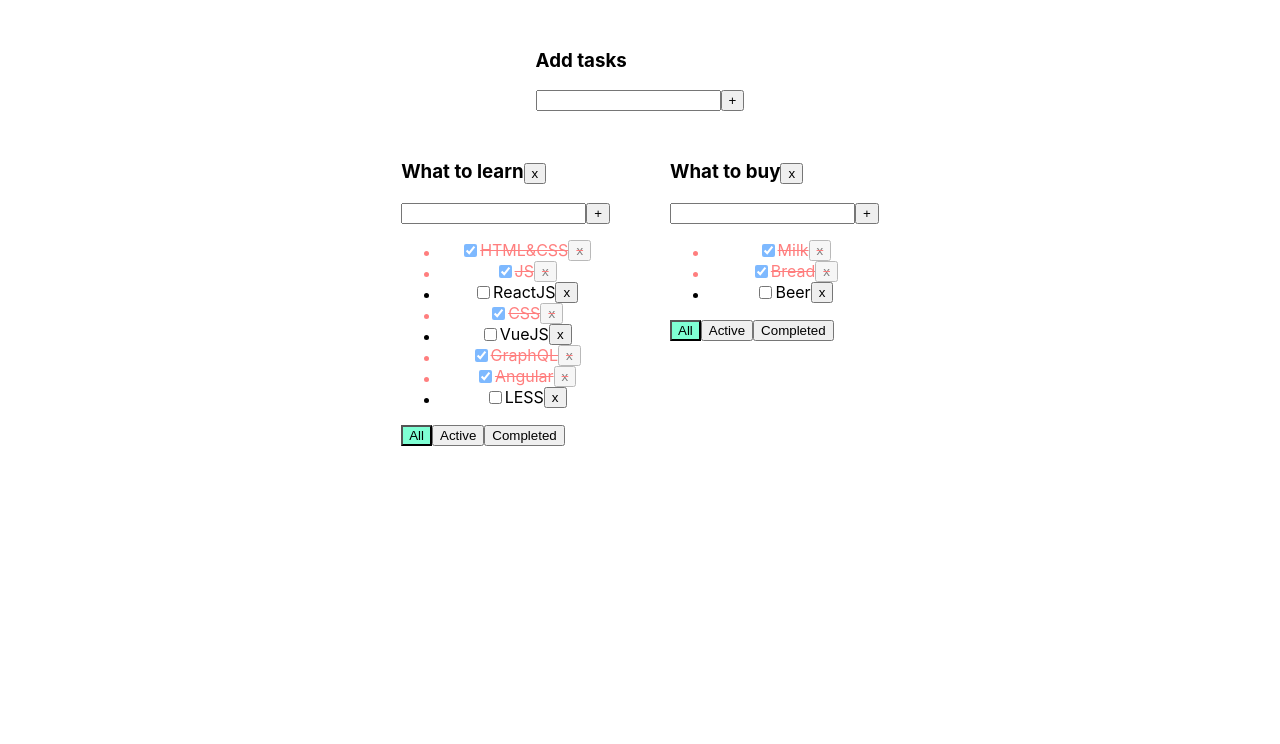
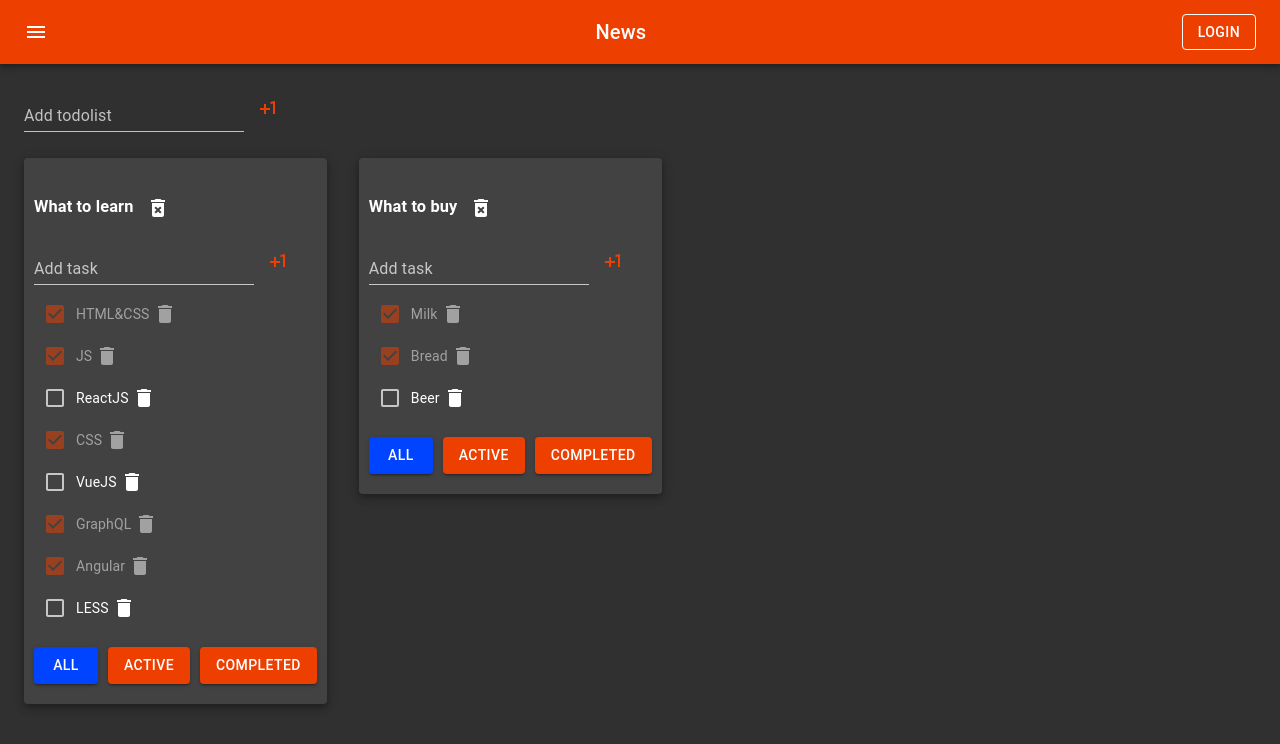
Before and after one commit to Vlad06091992/ToDoLIst-react-typescript, a React (Create React App) app: page / in a window 1280 px wide. Shown: the top 744 px of the page. Built offline with nearby package versions, Linux system fonts and the light colour scheme.

Commit message:
lesson 7

```diff
--- a/package.json
+++ b/package.json
@@ -4,10 +4,8 @@
   "version": "0.1.0",
   "private": true,
   "dependencies": {
-    "@emotion/react": "^11.10.5",
-    "@emotion/styled": "^11.10.5",
-    "@mui/icons-material": "^5.10.16",
-    "@mui/material": "^5.10.16",
+    "@material-ui/core": "^4.12.4",
+    "@material-ui/icons": "^4.11.3",
     "@testing-library/jest-dom": "^4.2.4",
     "@testing-library/react": "^9.3.2",
     "@testing-library/user-event": "^7.1.2",
--- a/src/AddItemForm.tsx
+++ b/src/AddItemForm.tsx
@@ -1,9 +1,11 @@
 import React, {KeyboardEvent, useState} from "react";
 import './App.css';
+import {IconButton, TextField} from "@material-ui/core";
+import PlusOneIcon from '@material-ui/icons/PlusOne';
 
 
 type AddItemFormPropsType = {
-    title:string
+    placeholder:string
     addItem:(title: string)=>void
 
 }
@@ -40,16 +42,20 @@ export const AddItemForm = (props:AddItemFormPropsType) => {
         <div>
 
             <div className={"flex"}>
-                <input value={title}
-                       onChange={onChangeSetLocalItem}
-                       onKeyDown={onKeyDownEnterAddItem}
-                       className={error ? "error" : ""}
+                <TextField label={props.placeholder}
+                           value={title}
+                           onChange={onChangeSetLocalItem}
+                           onKeyDown={onKeyDownEnterAddItem}
+                           error={!!error}
+                           helperText={error? "Ttile is required" : ""}
                 />
-                <button onClick={onClickAddItem}>+</button>
 
+                <IconButton onClick={onClickAddItem} >
+                  <PlusOneIcon color={"primary"}/>
+                </IconButton>
 
             </div>
-            {error && <div className={error ? "error-message" : ""}>Title is required</div>}
+
 
 
 
--- a/src/App.css
+++ b/src/App.css
@@ -1,14 +1,6 @@
-.App {
-  padding: 30px;
-}
 
-.header{
-display: flex;
-  justify-content: center;
-}
-
-.App > div {
-  /*margin-right: 50px;*/
+h3{
+  margin-bottom:5px;
 }
 
 .error{
@@ -25,7 +17,6 @@ display: flex;
 
 .is-done {
   opacity: 0.5;
-  color:red;
   text-decoration: line-through;
 }
 
@@ -34,7 +25,7 @@ input,button{
 }
 
 .flex{
+  align-items: center;
   display: flex;
-  justify-content: center;
   flex-wrap: wrap;
 }
--- a/src/App.tsx
+++ b/src/App.tsx
@@ -5,19 +5,12 @@ import {TaskType} from "./Todolist";
 import {useState} from "react";
 import {v1} from "uuid";
 import {AddItemForm} from "./AddItemForm";
-import {EditableSpan} from "./EditableSpan";
+import {AppBar, Button, Container, Grid, IconButton, Paper, Toolbar, Typography} from "@material-ui/core";
+import {Menu} from "@material-ui/icons";
 
 
 export type TasksArrayType = Array<TaskType>
 export type FilterType = "all" | "active" | "complete"
-
-export type changeTaskTitleType = {
-    todolistId: string
-    taskId: string
-    title: string
-}
-
-
 type TodolistsType = {
     id: string
     title: string
@@ -58,6 +51,7 @@ function App() {
         setTask({...tasks, [todolistId]: tasks[todolistId].map(t => t.id == taskId ? {...t, title} : t)})
 
     }
+
     function addTodolist(title: string) {
         const newTodolistId = v1()
         const newTodolist: TodolistsType = {id: newTodolistId, title: title, filter: "all"}
@@ -65,15 +59,18 @@ function App() {
         setTask({...tasks, [newTodolistId]: []})
 
     }
+
     function addTask(title: string, todolistId: string) {
         let newTask: TaskType = {id: v1(), title: title, isDone: false,}
-        setTask({...tasks, [todolistId]:tasks[todolistId] = [newTask,...tasks[todolistId]]})
+        setTask({...tasks, [todolistId]: tasks[todolistId] = [newTask, ...tasks[todolistId]]})
     }
+
     function removeTodolist(todolistId: string) {
         setTodolists(todolists.filter(el => el.id != todolistId))
         delete tasks[todolistId]
         setTask({...tasks})
     }
+
     function changeTaskStatus(todolistId: string, change: boolean, taskId: string) {
 
         let task = tasks[todolistId].find(el => el.id == taskId)
@@ -82,10 +79,12 @@ function App() {
             setTask({...tasks})
         }
     }
+
     function removeTask(todolistId: string, taskId: string) {
         tasks[todolistId] = tasks[todolistId].filter(el => taskId != el.id)
         setTask({...tasks})
     }
+
     function ChangeFilter(value: FilterType, taskId: string) {
         let todolist = todolists.find(el => el.id == taskId)
         if (todolist) {
@@ -94,21 +93,7 @@ function App() {
         setTodolists([...todolists])
     }
 
-
-    return (
-        <div className="App">
-            <div className={"header"}>
-                <div>
-                    <h3>Add tasks</h3>
-                    <AddItemForm title={"Add Tasks"} addItem={addTodolist}/>
-                </div>
-
-            </div>
-
-
-            <div className={"flex"}>
-
-                {todolists.map((el: TodolistsType) => {
+    const todolistComponents = todolists.map((el: TodolistsType) => {
         let AllCurrentTask = tasks[el.id]    //массив тасок
         let tasksForTodoLists = AllCurrentTask   //массив отфильтрованных тасок
 
@@ -121,7 +106,14 @@ function App() {
         if (el.filter == "active") {
             tasksForTodoLists = AllCurrentTask.filter(el => el.isDone == false)
         }
-                    return <Todolist
+        return (
+            <Grid item key={el.id}>
+                <Paper
+                    elevation={5}
+                    style={{
+                        padding: "10px"
+                    }}>
+                    <Todolist
                         changeTaskTitle={changeTaskTitle}
                         key={el.id}
                         todolistId={el.id}
@@ -134,13 +126,36 @@ function App() {
                         changeTaskStatus={changeTaskStatus}
                         removeTodolist={removeTodolist}
                     />
-                })}
-            </div>
+                </Paper>
+            </Grid>
+        )
+    })
 
 
+    return (
+        <div className="App">
+            <AppBar position="static">
+                <Toolbar style={{justifyContent: "space-between"}}>
+                    <IconButton edge="start" color="inherit" aria-label="menu">
+                        <Menu/>
+                    </IconButton>
+                    <Typography variant="h6">
+                        News
+                    </Typography>
+                    <Button variant={"outlined"} color="inherit">Login</Button>
+                </Toolbar>
+            </AppBar>
+            <Container fixed={true} style={{paddingTop: "20px"}}>
+                <Grid container={true}>
+                    <AddItemForm placeholder="Add todolist" addItem={addTodolist}/>
+                </Grid>
+                <Grid container={true}
+                      spacing={4}
+                      style={{marginTop: "10px"}}
+                >{todolistComponents}</Grid>
+            </Container>
         </div>
-
-    );
+    )
 };
 
 export default App;
--- a/src/Todolist.tsx
+++ b/src/Todolist.tsx
@@ -1,11 +1,11 @@
 import React, {ChangeEvent, useState} from "react";
-import {TasksArrayType} from "./App";
 import {FilterType} from "./App";
-import {KeyboardEvent} from "react";
 import './App.css';
 import {AddItemForm} from "./AddItemForm";
-import {v1} from "uuid";
 import {EditableSpan} from "./EditableSpan";
+import {Button, Checkbox, IconButton, List, ListItem, Paper} from "@material-ui/core";
+import DeleteIcon from '@material-ui/icons/Delete';
+import DeleteForeverIcon from '@material-ui/icons/DeleteForever';
 
 type TodolistProps = {
     removeTodolist: (todolistId: string) => void
@@ -42,6 +42,10 @@ export const Todolist = (props: TodolistProps) => {
         props.ChangeFilter("complete", props.todolistId)
     }
 
+    const removeTodoloist = () => {
+        props.removeTodolist(props.todolistId)
+    }
+
     const todolistElements = props.tasks.map((el: TaskType) => {
         const changeTaskStatus = (event: ChangeEvent<HTMLInputElement>) => {
             let newIsDoneValue = event.currentTarget.checked
@@ -50,47 +54,62 @@ export const Todolist = (props: TodolistProps) => {
         const changeTaskTitle = (title: string) => {
             props.changeTaskTitle(props.todolistId, el.id, title)
         }
-        const removeTask = () =>{
-            props.removeTask(props.todolistId,el.id)
+        const removeTask = () => {
+            props.removeTask(props.todolistId, el.id)
         }
         return (
-            <li key={el.id} className={el.isDone ? "is-done" : ""}>
+
+                <ListItem style={{padding: "0"}}
+                          key={el.id}
+                          className={el.isDone ? "is-done" : ""}>
                     <div className={"flex"}>
-                    <input type="checkbox" onChange={changeTaskStatus} checked={el.isDone}/>
+                        <Checkbox
+                            color={"primary"}
+                            checked={el.isDone}
+                            onChange={changeTaskStatus}
+                        />
                         <EditableSpan
                             title={el.title}
                             changeTaskTitle={changeTaskTitle}/>
-                    <button onClick={() => {
-                        removeTask()
-                    }}>x
-                    </button>
+                        <IconButton size={"small"} onClick={removeTask}>
+                            <DeleteIcon/>
+                        </IconButton>
                     </div>
-            </li>
+                </ListItem>
+
+
 
     )
     })
 
     return (
-        <div className="App">
         <div>
             <h3>
                 {props.title}
-                    <button onClick={() => props.removeTodolist(props.todolistId)}>x</button>
+                <IconButton onClick={removeTodoloist}>
+                    <DeleteForeverIcon/>
+                </IconButton>
             </h3>
-                <AddItemForm title={props.title}
+            <AddItemForm
+                placeholder="Add task"
                 addItem={addTask}/>
-
-                {props.tasks.length > 0 ? <ul>{todolistElements}</ul> : <div>This list is empty</div>}
+            {props.tasks.length > 0 ? <List>{todolistElements}</List> : <div>This list is empty</div>}
             <div>
-                    <button className={props.filter == 'all' ? "active-filter" : ""} onClick={onAllClickHandler}>All
-                    </button>
-                    <button className={props.filter == 'active' ? "active-filter" : ""}
+                <Button
+                    variant={"contained"}
+                    color={props.filter == 'all' ? "secondary" : "primary"}
+                    onClick={onAllClickHandler}>All
+                </Button>
+                <Button style={{margin: "10px"}}
+                        variant={"contained"}
+                        color={props.filter == 'active' ? "secondary" : "primary"}
                         onClick={onActiveClickHandler}>Active
-                    </button>
-                    <button className={props.filter == 'complete' ? "active-filter" : ""}
+                </Button>
+                <Button
+                    variant={"contained"}
+                    color={props.filter == 'complete' ? "secondary" : "primary"}
                     onClick={onCompletedClickHandler}>Completed
-                    </button>
-                </div>
+                </Button>
             </div>
         </div>
     )
--- a/src/index.tsx
+++ b/src/index.tsx
@@ -3,12 +3,40 @@ import ReactDOM from 'react-dom';
 import './index.css';
 import App from './App';
 import * as serviceWorker from './serviceWorker';
+import {createTheme, CssBaseline, ThemeProvider} from "@material-ui/core";
+import {amber, green} from "@material-ui/core/colors";
 
+
+const theme = createTheme({
+    palette: {
+        primary: {
+            main: '#ed3f00'
+        },
+        secondary: {
+            main: '#0044ff'
+        },
+       type:"dark"
+}});
+
+
+// const theme = createTheme({
+//     palette: {
+//         primary: green,
+//         secondary: amber,
+//         type:"dark"
+//     },
+// });
 
 
 ReactDOM.render(
-    // <SvgMaterialIcons/>
-    <App/>
+  <ThemeProvider theme={theme}>
+      <CssBaseline>
+          <App/>
+
+      </CssBaseline>
+
+  </ThemeProvider>
+
     ,  document.getElementById('root'));
 
 // If you want your app to work offline and load faster, you can change
```
Also changed, not shown: 2 other files (tests, documents, lock files or other folders). Lines whose indentation alone changed are shown as unchanged.
